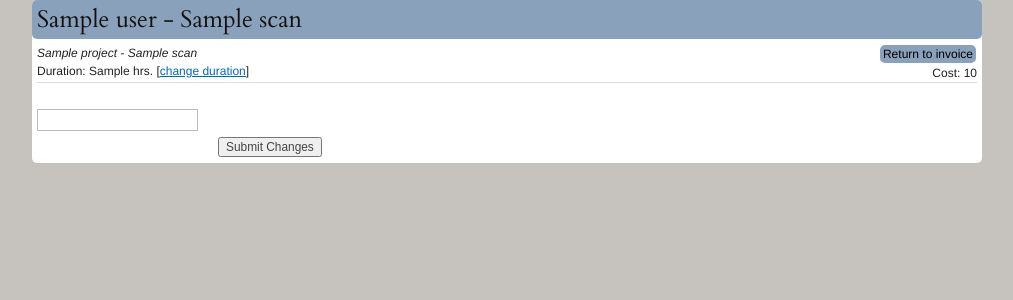
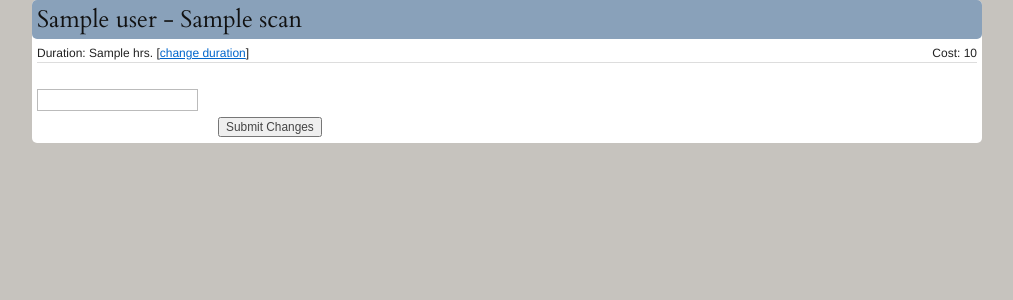
Before and after one commit to prarobinson/cfmi, a Python web app: template billing/templates/scan_form.html in a window 1280 px wide. Shown: the part 200-500 px from the top of the page, without its empty margins (133-1146 px from the left). Run offline with Jinja, Linux system fonts and the light colour scheme; the template is opened without the code that fills it: most values are stand-ins (such as "Sample title", 1, 10 or a date in 2020); form fields are guessed from the names that the template uses; some libraries are stand-ins or nearby versions.

Commit message:
Minor fixes, elimination of duplicated session form info

```diff
--- a/billing/static/js/script.js
+++ b/billing/static/js/script.js
@@ -81,10 +81,10 @@ $().ready(function () {
 	    return false;
 	}
 	if (this.href.match(/notify/)) {
-	    $.getJSON('/api/db/invoice/'+inv_id+'/notify', function (invoice) {
-		ajax_fetch('project', invoice.project_id, {}, function (project) {
-		    ajax_fetch('user', project.pi_id, {}, function (user) {
-			flash_message('info', 'Sent e-mail to '+user.email);
+	    $.getJSON('/api/db/invoice/'+inv_id+'/notify', function (data) {
+		ajax_fetch('project', data.project_id, {}, function (data) {
+		    ajax_fetch('user', data.pi_id, {}, function (data) {
+			flash_message('info', 'Sent e-mail to '+data.email);
 		    });
 		});
 	    });
--- a/billing/templates/email.txt
+++ b/billing/templates/email.txt
@@ -17,7 +17,7 @@ You have an updated invoice dated {{ invoice.date.strftime("%b. %Y")
 You may view the invoice and report any problems at the following
 address:
 
-https://billing.cfmi.georgetown.edu{{ url_for('invoice', invoice_id=invoice.id) }}
+https://billing.cfmi.georgetown.edu{{ url_for('frontend.invoice', invoice_id=invoice.id) }}
 
 {% if invoice.project.rx_num.startswith("RX") -%}
 
--- a/billing/templates/scan_form.html
+++ b/billing/templates/scan_form.html
@@ -8,15 +8,9 @@
 <div class="contentbox">
   <h1>{{ scan.user.name }} - {{ scan }}</h1>
   <div class="subcontent">
-  <em>{{ scan.project }} - {{ scan.subject }}</em>
   <span class="return-link">
-    <a class="button" href="{{ url_for('pi_month_view', year=scan.sched_start.year,
-             month=scan.sched_start.month,
-             pi_uname=scan.project.pi.username) }}">
-      Return to invoice
-    </a>
-    <br />Cost: {{ scan.cost() }}
-  </span><br />
+    Cost: {{ scan.cost() }}
+  </span>
   Duration: {{ scan.dur_hours() }} hrs.{% if scan.is_corrected() %}
   <span id="billing_correction">(Billing corrected from {{ scan.dur_actual() }} hrs.: {{ scan.billing_comment() }}
   [<a id="prob_link" href="{{ url_for('del_problem', session_id=scan.id) }}#{{ scan.problem.id }}">delete</a>]
--- a/billing/views/api.py
+++ b/billing/views/api.py
@@ -120,7 +120,8 @@ def invoice_send_email(invoice_id):
     s.quit()
     invoice.sent = True
     db_session.commit()
-    return jsonify({})
+    print invoice
+    return jsonify(flatten(invoice))
 
 @api.route('/batch/update_stats')
 @superuser_only
```
